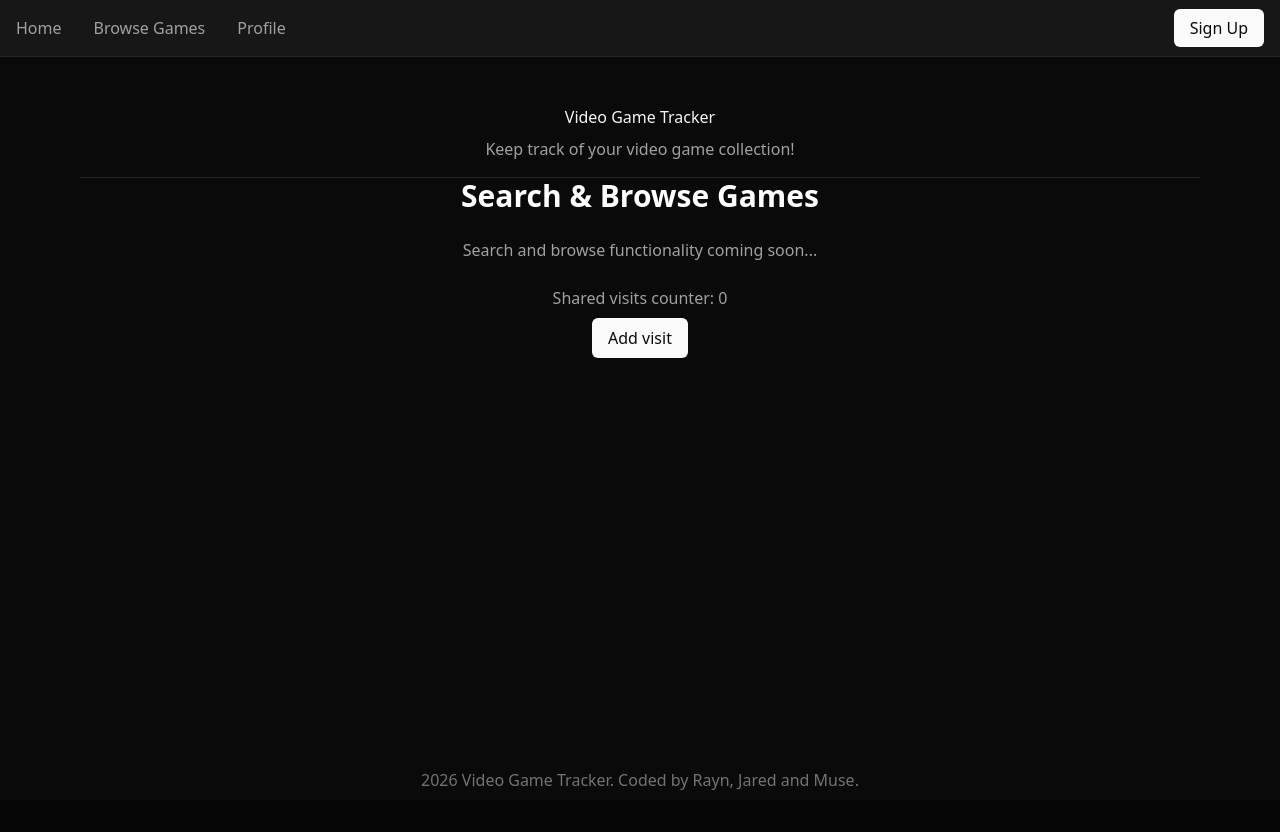
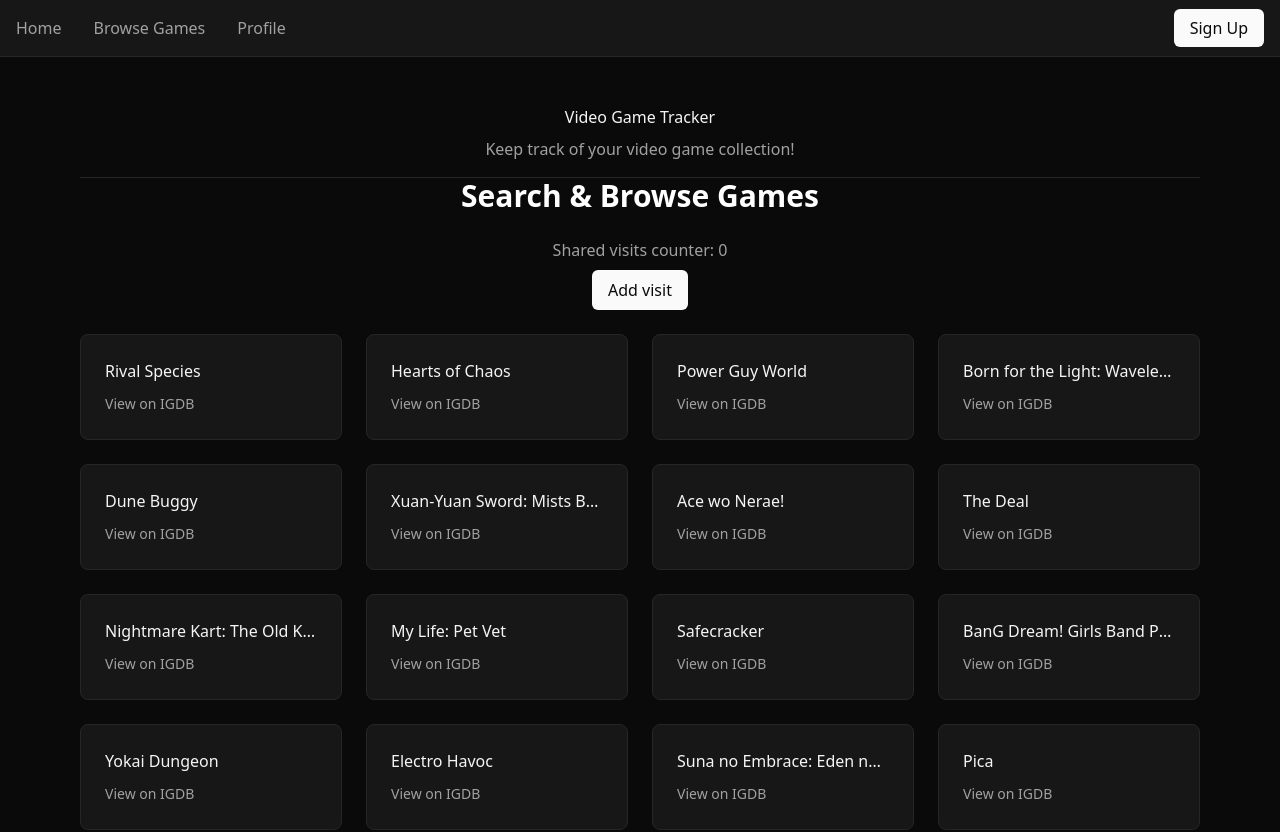
Before and after one commit to jdube-rrc/video-game-tracker, a React (Vite) app: page /browse in a window 1280 px wide. Shown: the top 832 px of the page. Before the commit the page ends 800 px from the top, so only its background shows below. Built offline with nearby package versions, Linux system fonts and the light colour scheme.

Commit message:
feat: create GameCatalog component and update GameCard to accept game props

```diff
--- a/src/App.tsx
+++ b/src/App.tsx
@@ -2,7 +2,7 @@ import { useState } from 'react';
 import { BrowserRouter, Routes, Route } from 'react-router-dom';
 import Layout from './components/layout/Layout';
 import HomePage from './components/pages/home-page/HomePage';
-import SearchBrowse from './components/pages/search-browse/SearchBrowse';
+import SearchBrowse from './components/pages/BrowseGames/BrowseGames';
 import GameDetails from './components/pages/game-details/GameDetails';
 import UserProfile from './components/pages/user-profile/UserProfile';
 import Registration from './components/pages/registration/Registration';
--- a/src/components/common/game-card/GameCard.tsx
+++ b/src/components/common/game-card/GameCard.tsx
@@ -1,15 +1,13 @@
-import { videoGames } from '../../../data/video_games';
+import type { VideoGame } from '../../../data/video_games';
 
-export default function GameCard() {
+type GameCardProps = {
+    game: VideoGame;
+};
+
+export default function GameCard({ game }: GameCardProps) {
     return (
-        <section className="gamecard">
-            <div className="grid grid-cols-2 md:grid-cols-4 lg:grid-cols-6 gap-4">
-                {videoGames.map((game) => (
-                    <article
-                        key={game.id}
-                        className="bg-neutral-900 rounded-lg p-6 border border-neutral-800 hover:bg-neutral-800 hover:border-neutral-700 transition-colors"
-                    >
-                        <h3 className="text-base font-medium text-neutral-100 truncate mb-2">
+        <article className="bg-neutral-900 rounded-lg p-6 border border-neutral-800 hover:bg-neutral-800 hover:border-neutral-700 transition-colors">
+            <h3 className="text-base font-medium text-neutral-100 truncate mb-2" title={game.name}>
                 {game.name}
             </h3>
             <a
@@ -22,8 +20,5 @@ export default function GameCard() {
                 View on IGDB
             </a>
         </article>
-                ))}
-            </div>
-        </section>
     );
 }
--- a/src/components/pages/search-browse/SearchBrowse.tsx
+++ b/src/components/pages/BrowseGames/BrowseGames.tsx
@@ -1,4 +1,5 @@
 import type { Dispatch, SetStateAction } from 'react';
+import GameCatalog from './GameCatalog';
 
 type SearchBrowseProps = {
   visits: number;
@@ -9,7 +10,7 @@ function SearchBrowse({ visits, setVisits }: SearchBrowseProps) {
   return (
     <div className="space-y-6 text-center">
       <h1 className="text-3xl font-bold text-white">Search & Browse Games</h1>
-      <p className="text-neutral-400">Search and browse functionality coming soon...</p>
+
       <div className="space-y-2">
         <p className="text-neutral-400">Shared visits counter: {visits}</p>
         <button
@@ -20,6 +21,8 @@ function SearchBrowse({ visits, setVisits }: SearchBrowseProps) {
           Add visit
         </button>
       </div>
+
+      <GameCatalog />
     </div>
   );
 }
--- /dev/null
+++ b/src/components/pages/BrowseGames/GameCatalog.tsx
@@ -0,0 +1,12 @@
+import { videoGames } from '../../../data/video_games';
+import GameCard from '../../common/game-card/GameCard';
+
+export default function GameCatalog() {
+    return (
+        <div className="grid grid-cols-1 sm:grid-cols-2 md:grid-cols-3 lg:grid-cols-4 gap-6 text-left">
+            {videoGames.map((game) => (
+                <GameCard key={game.id} game={game} />
+            ))}
+        </div>
+    );
+}
```
Also changed, not shown: src/components/pages/BrowseGames/GAMESEARCHBROWSE.md (renamed from src/components/pages/search-browse/GAMESEARCHBROWSE.md). Lines whose indentation alone changed are shown as unchanged.
